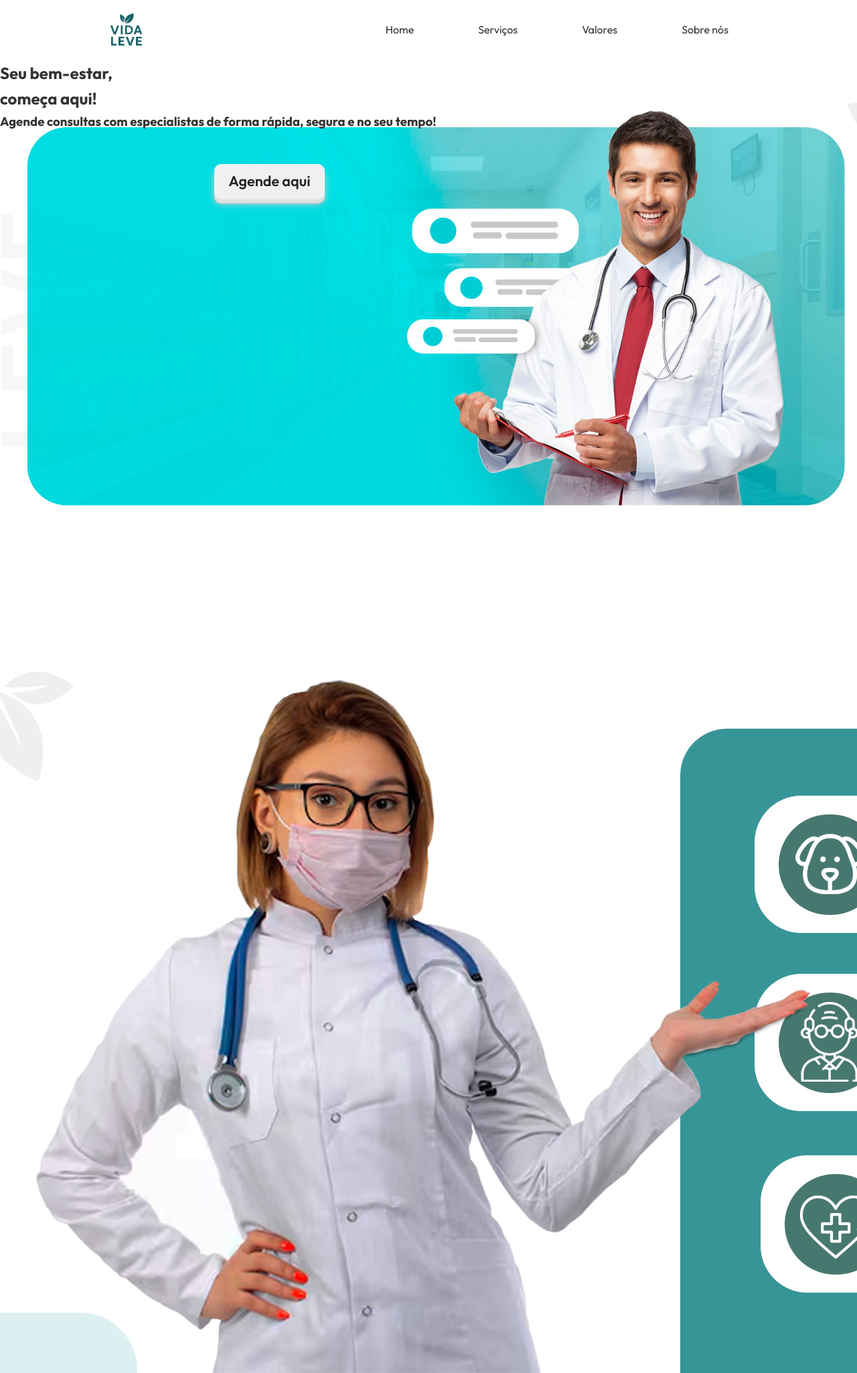
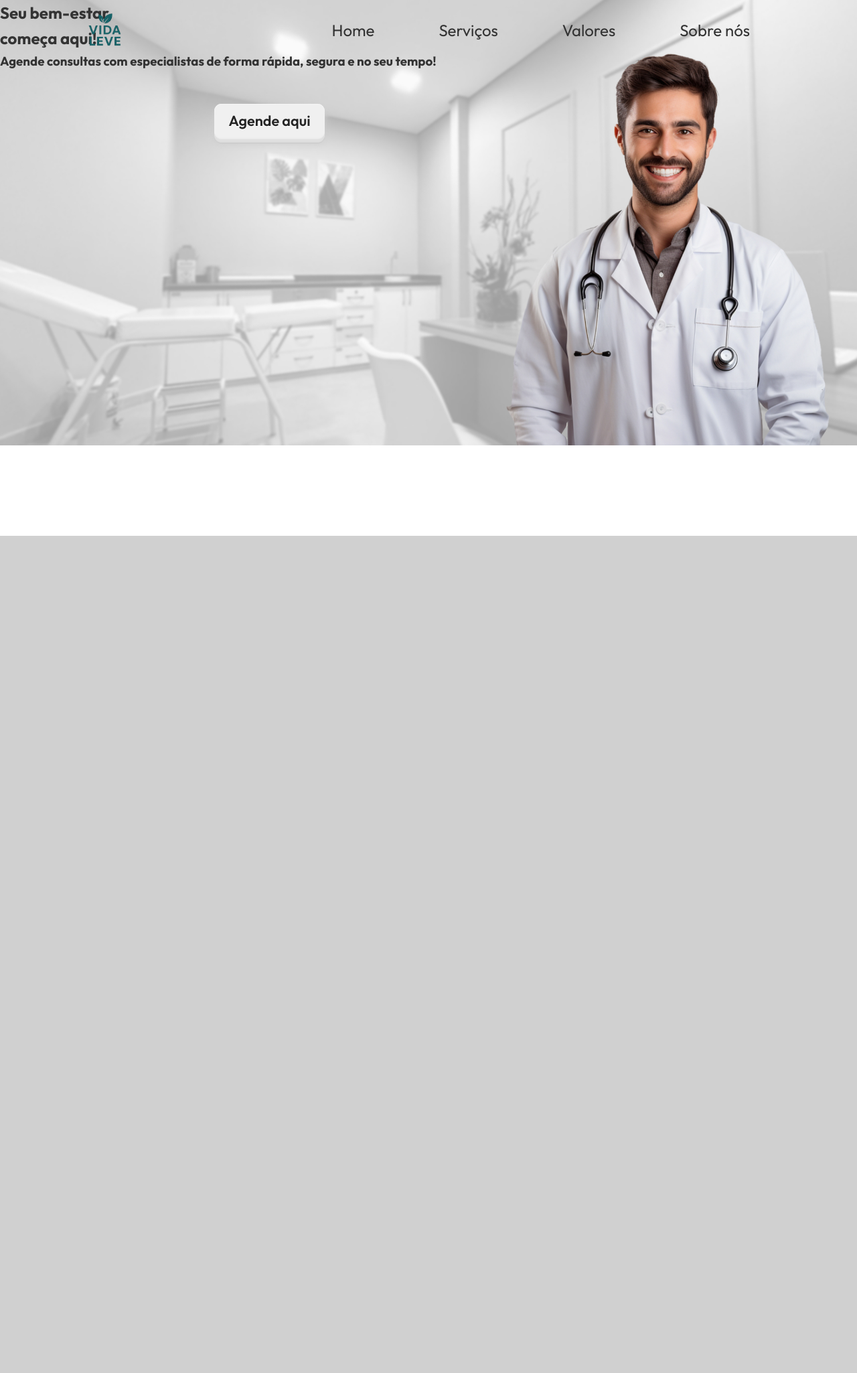
Before and after one commit to IKhacker69/PROJETO-PESSOAL, a Flask app: page /home in a window 1280 px wide; the page is wider, and only the part inside the window is pictured. Shown: that part at 67% size. After the commit the page ends 800 px from the top of that part, so only its background shows below. Run offline with Flask 3, Linux system fonts and the light colour scheme.

Commit message:
Organizando tela HOME, novo BACKGROUND

```diff
--- a/static/style.css
+++ b/static/style.css
@@ -44,11 +44,11 @@ button:active {
   justify-content: space-between;
   align-items: center;
   width: 100%;
-  padding: 0 2rem;
-  background-color: white;
   user-select: none;
   margin-bottom: 0;
-  box-shadow: 0 4px 6px rgba(0, 0, 0, 0.1);
+  background: transparent;
+  position: absolute;
+  font-size: 1.5em;
 }
 
 /*LOGO NAV BAR*/
@@ -74,26 +74,6 @@ button:active {
 }
 /*FIM NAV BAR*/
 
-.backgroundhome {
-  position: relative;
-  width: 100%;
-  min-height: 100vh;
-}
-
-.imgback {
-  position: 20px;
-  left: 0;
-  width: 100%;
-  height: 100%;
-  z-index: -1; /* Coloca a imagem atrás do conteúdo */
-}
-
-.imgback img {
-  width: 100%;
-  height: 100%;
-  object-fit: cover; /* Ajusta a imagem sem distorcer */
-}
-
 .consulta-estar{
   display: flex;
   margin-right: 50rem;
@@ -112,10 +92,12 @@ button:active {
   margin-top: -45rem;
 }
 
-.apresentacao-home {
-  background-image: url('assets/Background2.jpg');
-  background-size: cover;
-  background-position: center;
-  height: 100vh; /* ou ajuste como quiser */
-  position: relative;
+#background-home{
+  width: 100%;
+  position: absolute;
+  z-index: -1;
 }
+
+#background-home img{
+  width: 100%;
+}
--- a/templates/home.html
+++ b/templates/home.html
@@ -24,22 +24,19 @@
     </nav>
   </header>
 
+    <div id="background-home">
+      <img src="{{ url_for('static', filename='assets/back-home.jpg') }}" alt="foto-inicio">
+    </div>
+
   <main>
-    <section class="apresentacao-home d-flex align-items-center justify-content-center text-center">
-      <div class="text-white">
+
+    <section class="fala-apre">
         <h2><b>Seu bem-estar,<br />começa aqui!</b></h2>
         <h3>Agende consultas com especialistas de forma rápida, segura e no seu tempo!</h3>
         <button class="btn btn-light mt-3">Agende aqui</button>
       </div>
     </section>
 
-    <section class="backgroundhome">
-      <div class="imgback"></div>
-    </section>
-
-    <section class="servicos">
-      <img src="{{ url_for('static', filename='assets/background-serv.jpg') }}" alt="servicos" />
-    </section>
   </main>
 
   <script src="{{ url_for('static', filename='script.js') }}"></script>
```
Also changed, not shown: static/assets/back-home.jpg (added).
